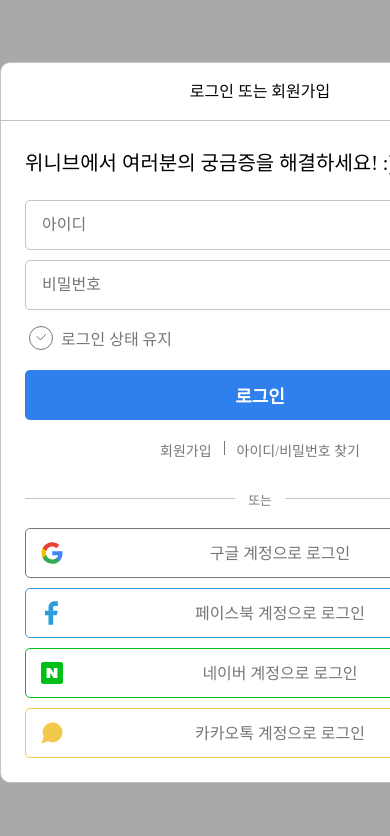
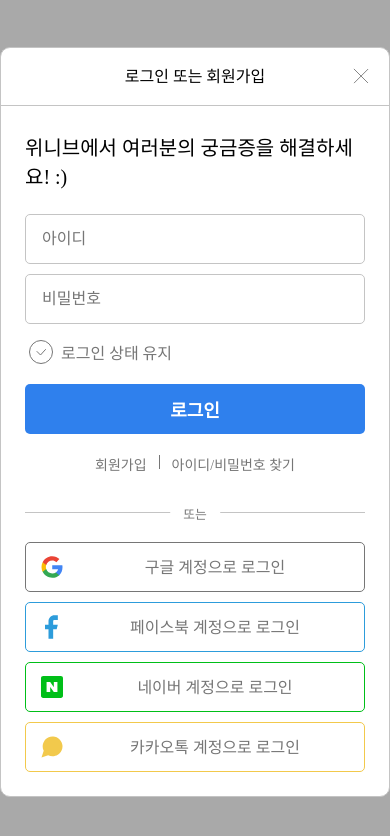
Before and after one commit to yujin1228/lion-fes7, a plain HTML site: page mission/login/login.html in a window 390 px wide. Both pictures are taken after a click on the button "로그인". Drawn offline with Linux system fonts and the light colour scheme; a web font is replaced by a local one.

Commit message:
미디어쿼리 추가

```diff
--- a/mission/login/css/login.css
+++ b/mission/login/css/login.css
@@ -1,5 +1,4 @@
 .login {
-    width: 500px;
     height: fit-content;
     background-color: white;
     border-radius: 5px;
--- a/mission/login/css/modal.css
+++ b/mission/login/css/modal.css
@@ -12,7 +12,6 @@
 
 .modal-content {
     /* position: fixed; */
-    width: 32.5rem;
     height: fit-content;
     background-color: var(--white);
     border-radius: 10px;
--- a/mission/login/css/reset-common.css
+++ b/mission/login/css/reset-common.css
@@ -94,3 +94,25 @@ button:hover {
     border: 1px solid var(--touch-blue);
     border-radius: 5px;
 }
+
+/*미디어쿼리*/
+@media only screen and (max-width: 519px) {
+    .modal-content {
+        width: 100%;
+    }
+
+    .login {
+        width: 100%;
+    }
+}
+
+
+@media only screen and (min-width: 520px) {
+    .modal-content {
+        width: 520px;
+    }
+
+    .login {
+        width: 500px;
+    }
+}
--- a/mission/login/login.html
+++ b/mission/login/login.html
@@ -32,7 +32,7 @@
                     <label for="PW" class="a11y-hidden">비밀번호</label>
                     <input type="password" id="PW" placeholder="비밀번호" class="text-pw box"/>
                     <div class="check-keep">
-                        <input type="checkbox" name="" id="keep" class="a11y-hidden" />
+                        <input type="checkbox" id="keep" class="a11y-hidden" />
                         <label for="keep">로그인 상태 유지</label>
                     </div>
                     <button type="submit" class="loginBtn" id="loginBtn">로그인</button>
@@ -71,7 +71,6 @@
             <button class="closeBtn" aria-label="로그인모달창 닫기"></button>
         </article>
     </div>
-
+    <script src="login.js"></script>
 </body>
-<script src="login.js"></script>
 </html>
```
